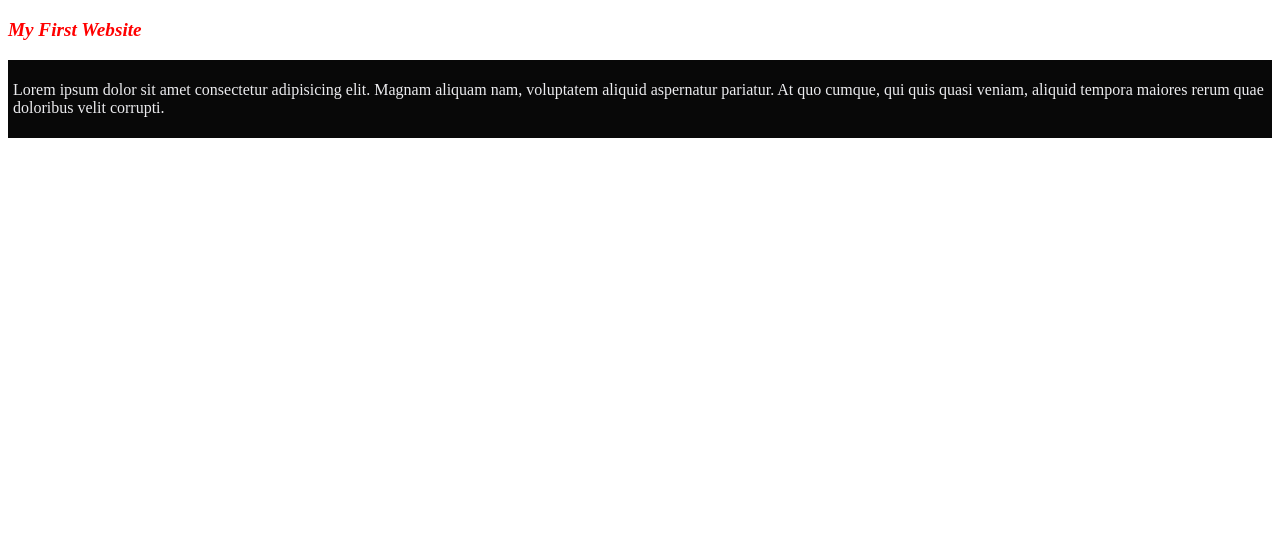
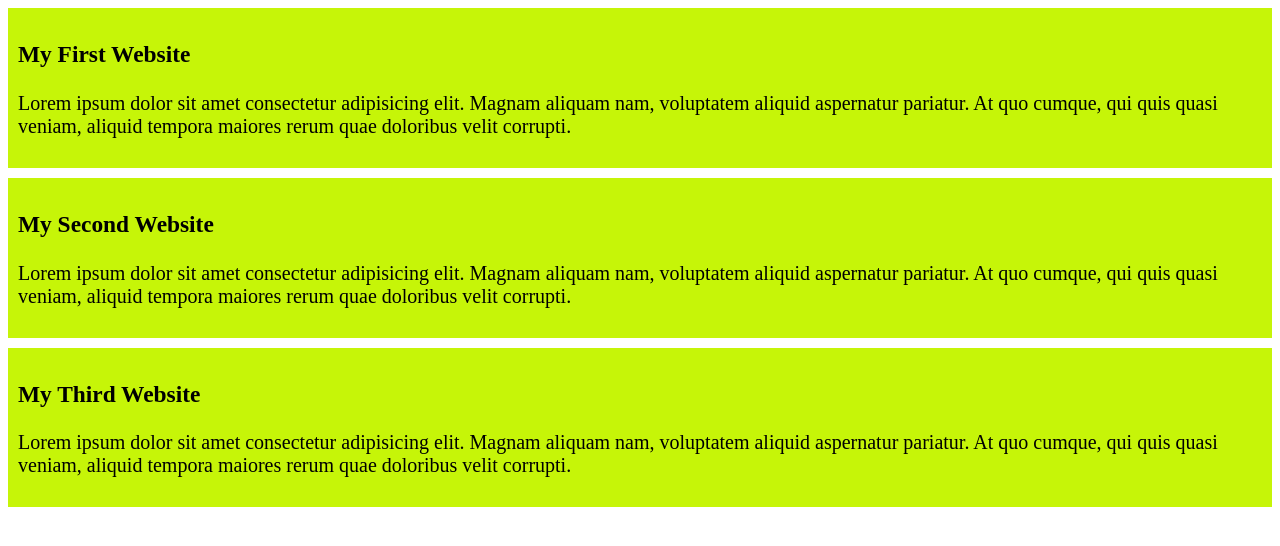
Before and after one commit to Mahadi-Hasan402180/my-first-github-repo, a plain HTML site: page index.html in a window 1280 px wide. Drawn offline with Linux system fonts and the light colour scheme.

Commit message:
add two bologs

```diff
--- a/index.html
+++ b/index.html
@@ -7,8 +7,19 @@
     <link rel="stylesheet" href="styles/bolog.css">
 </head>
 <body>
-    <h3>My First Website </h3>
+
     <div>
+        <h3>My First Website </h3>
+       <p>Lorem ipsum dolor sit amet consectetur adipisicing elit. Magnam aliquam nam, voluptatem aliquid aspernatur pariatur. At quo cumque, qui quis quasi veniam, aliquid tempora maiores rerum quae doloribus velit corrupti.</p>
+
+    </div>
+    <div>
+        <h3>My Second Website </h3>
+       <p>Lorem ipsum dolor sit amet consectetur adipisicing elit. Magnam aliquam nam, voluptatem aliquid aspernatur pariatur. At quo cumque, qui quis quasi veniam, aliquid tempora maiores rerum quae doloribus velit corrupti.</p>
+
+    </div>
+    <div>
+        <h3>My Third Website </h3>
        <p>Lorem ipsum dolor sit amet consectetur adipisicing elit. Magnam aliquam nam, voluptatem aliquid aspernatur pariatur. At quo cumque, qui quis quasi veniam, aliquid tempora maiores rerum quae doloribus velit corrupti.</p>
 
     </div>
--- a/styles/bolog.css
+++ b/styles/bolog.css
@@ -1,19 +1,9 @@
 div{
 
-    background-color: rgb(8, 8, 8);
-    margin: auto;
-    padding: 5px;
-    bottom: 2px;
+    background-color: rgb(198, 245, 8);
+    margin-bottom: 10px;
+    font-size: 20px;
+    padding:10px;
+
+
 }
-
-p{
-    color: rgb(236, 236, 239);
-
-  }
-  h3{
-    color: red;
-    font-weight: bold;
-    font-size: larger;
-    font-style: italic;
-    font-family: initial;
-  }
```
